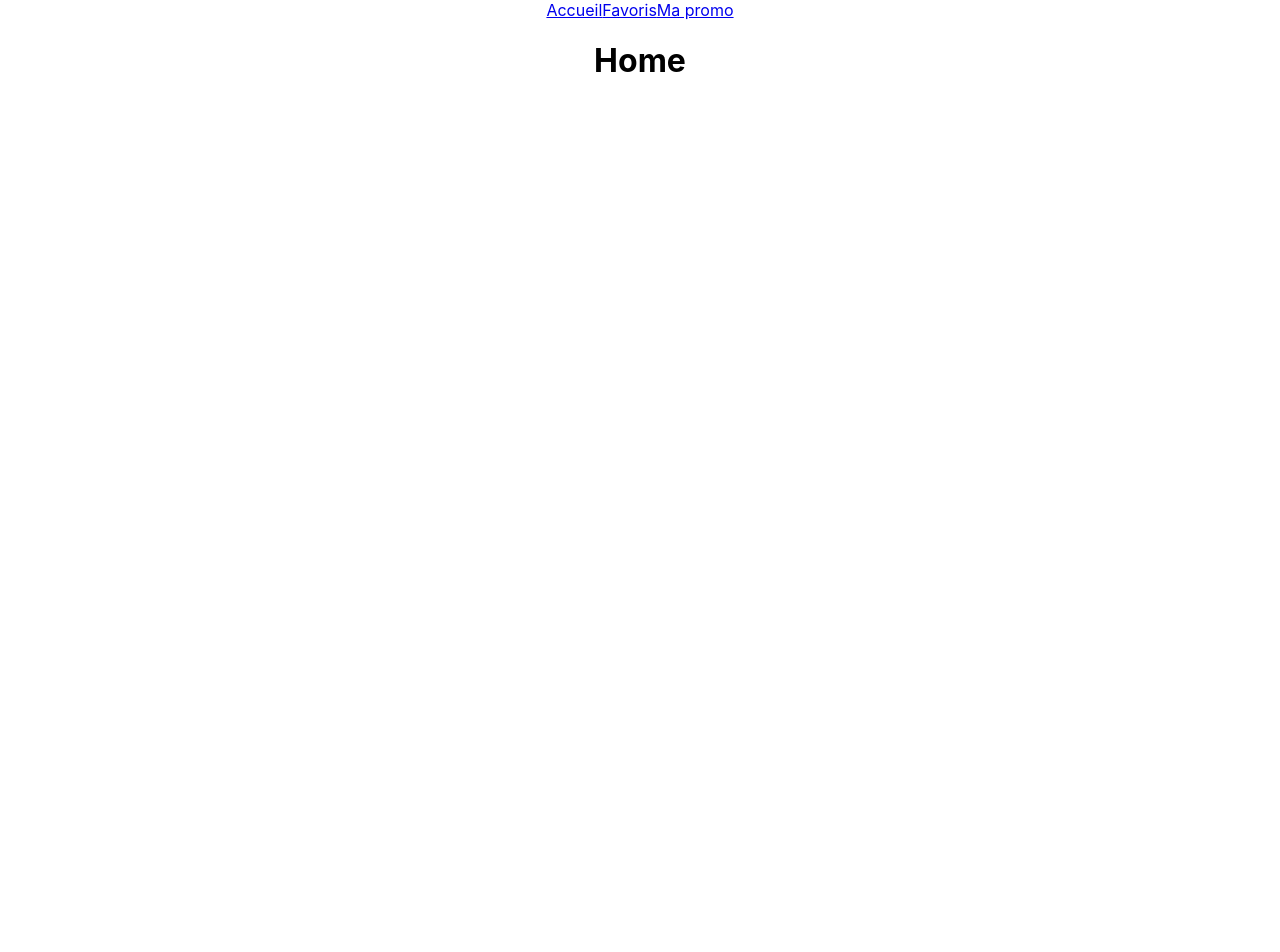
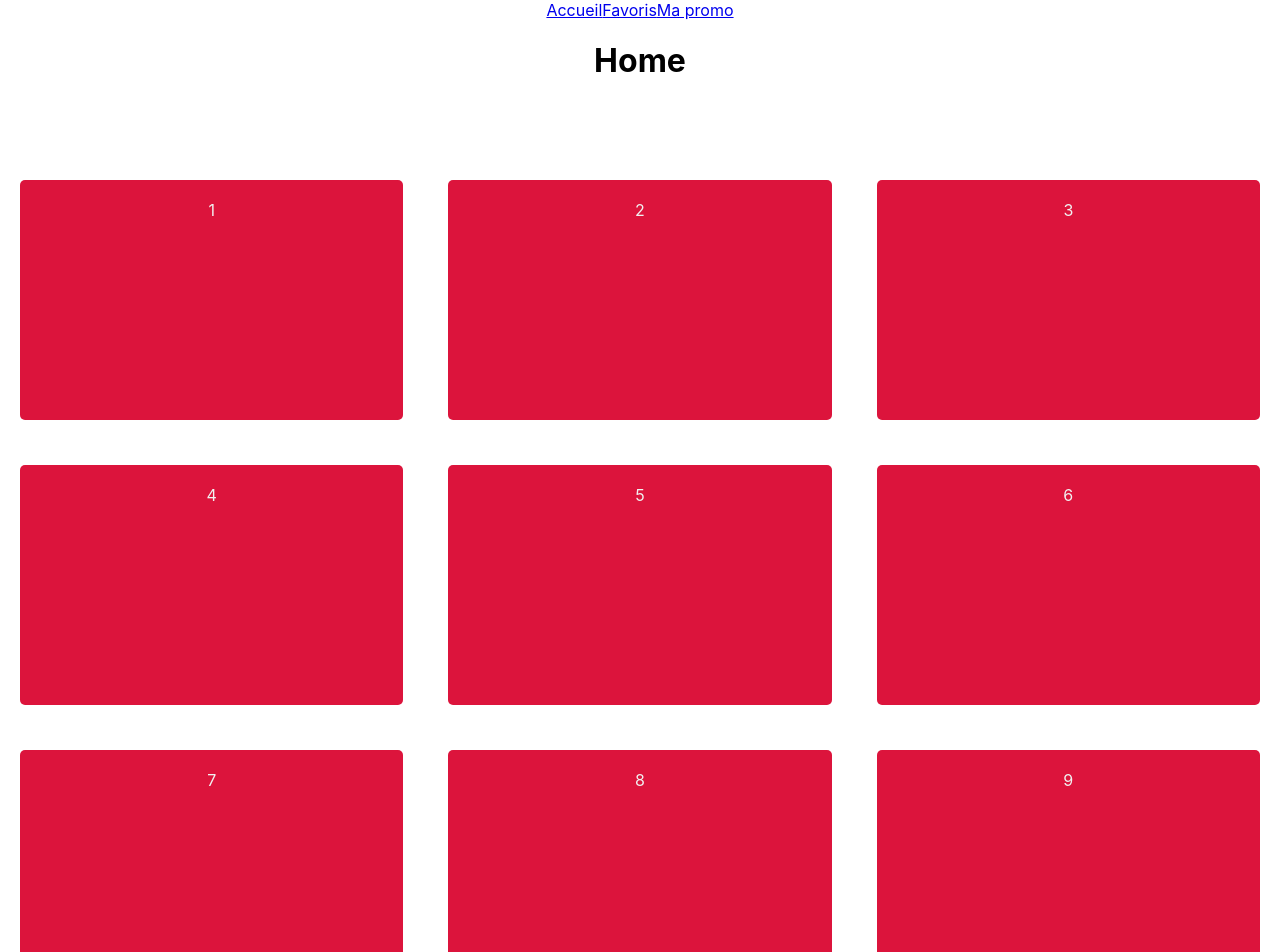
Before and after one commit to WildCodeSchool/11-21-noBugNovember-G2-Front, a React (Create React App) app: page / in a window 1280 px wide. Shown: the top 952 px of the page. Before the commit the page ends 800 px from the top, so only its background shows below. Built offline with nearby package versions, Linux system fonts and the light colour scheme.

Commit message:
Création gallery.js et gallery.css

```diff
--- /dev/null
+++ b/src/components/Gallery.js
@@ -0,0 +1,21 @@
+import React from 'react'
+import './styles/Gallery.css'
+
+export default function Gallery() {
+    return (
+        <>
+            <div className="gallery">
+                <div className="item">1</div>
+                <div className="item">2</div>
+                <div className="item">3</div>
+                <div className="item">4</div>
+                <div className="item">5</div>
+                <div className="item">6</div>
+                <div className="item">7</div>
+                <div className="item">8</div>
+                <div className="item">9</div>
+                <div className="item">10</div>
+            </div>
+        </>
+    )
+}
--- /dev/null
+++ b/src/components/styles/Gallery.css
@@ -0,0 +1,17 @@
+.gallery{
+    margin: 100px auto 0;
+    padding: 0 20px;
+    max-width: 1600px;
+    display: grid;
+    grid-template-columns: repeat( auto-fill, minmax(300px,0.4fr));
+    grid-gap: 45px;
+    justify-content: center;
+}
+
+.item{
+    min-height:200px;
+    background: crimson;
+    color: #f1f1f1;
+    padding: 20px;
+    border-radius: 5px;
+}
--- a/src/screens/Home.js
+++ b/src/screens/Home.js
@@ -1,11 +1,12 @@
 import React from 'react'
+import Gallery from '../components/Gallery';
 
  const Home =() => {
 
     return (
         <div>
             <h1>Home</h1>
-
+            <Gallery />
         </div>
     )
 }
```
Also changed, not shown: .eslintrc.json.
